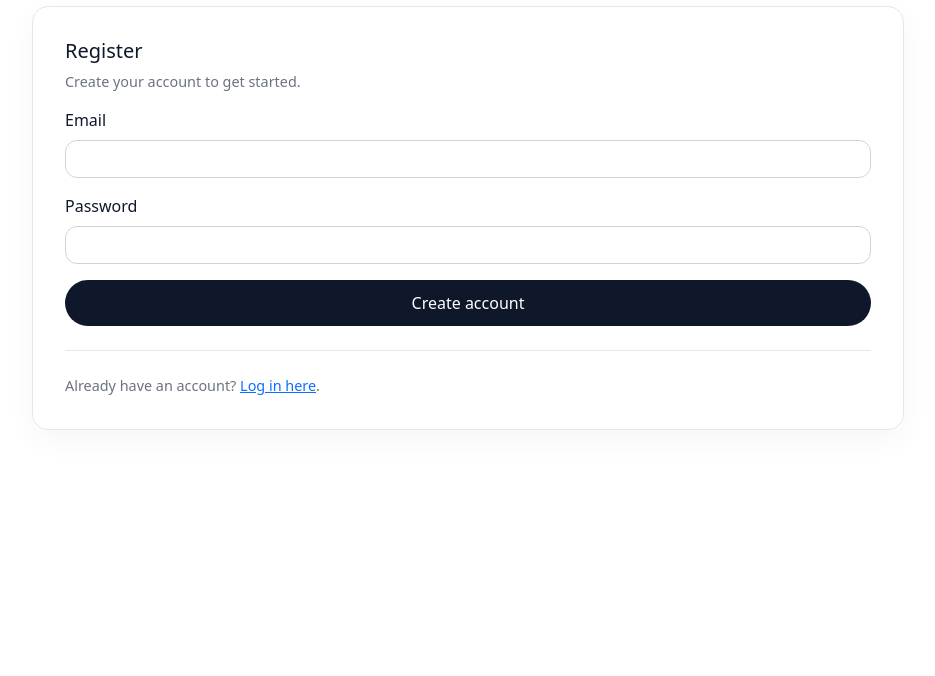
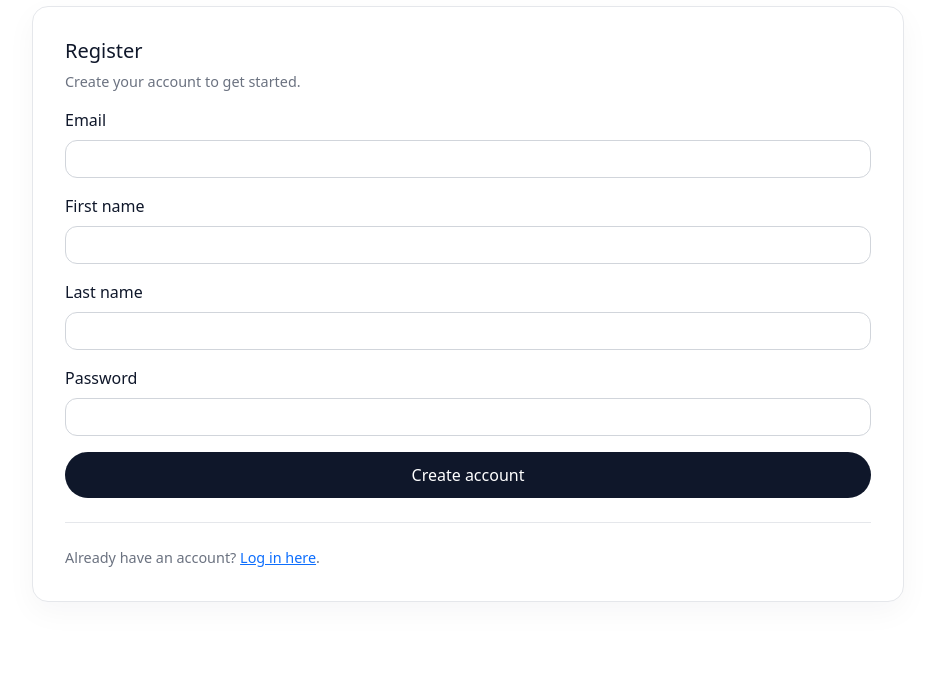
Before and after one commit to classicfoo/commit, a PHP site: page /register.php in a window 1280 px wide. Shown: the part 239-915 px from the top of the page, without its empty margins (172-1107 px from the left). Before the commit the page ends 669 px from the top, so only its background shows below. Run offline with PHP 8.4, Linux system fonts and the light colour scheme.

Commit message:
Require names on registration

```diff
--- a/auth.php
+++ b/auth.php
@@ -8,15 +8,35 @@ if (!is_dir($databaseDir)) {
 
 $databasePath = $databaseDir . '/app.db';
 $db = new SQLite3($databasePath);
-$db->exec('CREATE TABLE IF NOT EXISTS users (id INTEGER PRIMARY KEY AUTOINCREMENT, email TEXT UNIQUE NOT NULL, password_hash TEXT NOT NULL, created_at TEXT NOT NULL)');
+$db->exec('CREATE TABLE IF NOT EXISTS users (id INTEGER PRIMARY KEY AUTOINCREMENT, email TEXT UNIQUE NOT NULL, first_name TEXT NOT NULL, last_name TEXT NOT NULL, password_hash TEXT NOT NULL, created_at TEXT NOT NULL)');
 
-function handle_register(SQLite3 $db, string $email, string $password): array
+$tableInfo = $db->query('PRAGMA table_info(users)');
+$columns = [];
+while ($column = $tableInfo->fetchArray(SQLITE3_ASSOC)) {
+    $columns[] = $column['name'];
+}
+if (!in_array('first_name', $columns, true)) {
+    $db->exec('ALTER TABLE users ADD COLUMN first_name TEXT NOT NULL DEFAULT ""');
+}
+if (!in_array('last_name', $columns, true)) {
+    $db->exec('ALTER TABLE users ADD COLUMN last_name TEXT NOT NULL DEFAULT ""');
+}
+
+function handle_register(SQLite3 $db, string $email, string $firstName, string $lastName, string $password): array
 {
     $errors = [];
     $successMessage = '';
 
     if ($email === '' || !filter_var($email, FILTER_VALIDATE_EMAIL)) {
         $errors[] = 'Please provide a valid email address.';
+    }
+
+    if ($firstName === '') {
+        $errors[] = 'Please provide your first name.';
+    }
+
+    if ($lastName === '') {
+        $errors[] = 'Please provide your last name.';
     }
 
     if (strlen($password) < 8) {
@@ -31,8 +51,10 @@ function handle_register(SQLite3 $db, string $email, string $password): array
             $errors[] = 'An account with that email already exists.';
         } else {
             $hash = password_hash($password, PASSWORD_DEFAULT);
-            $insert = $db->prepare('INSERT INTO users (email, password_hash, created_at) VALUES (:email, :hash, :created_at)');
+            $insert = $db->prepare('INSERT INTO users (email, first_name, last_name, password_hash, created_at) VALUES (:email, :first_name, :last_name, :hash, :created_at)');
             $insert->bindValue(':email', $email, SQLITE3_TEXT);
+            $insert->bindValue(':first_name', $firstName, SQLITE3_TEXT);
+            $insert->bindValue(':last_name', $lastName, SQLITE3_TEXT);
             $insert->bindValue(':hash', $hash, SQLITE3_TEXT);
             $insert->bindValue(':created_at', gmdate('Y-m-d H:i:s'), SQLITE3_TEXT);
             if ($insert->execute()) {
@@ -60,7 +82,7 @@ function handle_login(SQLite3 $db, string $email, string $password): array
     }
 
     if (!$errors) {
-        $statement = $db->prepare('SELECT id, email, password_hash FROM users WHERE email = :email');
+        $statement = $db->prepare('SELECT id, email, first_name, last_name, password_hash FROM users WHERE email = :email');
         $statement->bindValue(':email', $email, SQLITE3_TEXT);
         $result = $statement->execute();
         $user = $result->fetchArray(SQLITE3_ASSOC);
@@ -70,6 +92,8 @@ function handle_login(SQLite3 $db, string $email, string $password): array
             $_SESSION['user'] = [
                 'id' => $user['id'],
                 'email' => $user['email'],
+                'first_name' => $user['first_name'],
+                'last_name' => $user['last_name'],
             ];
             $successMessage = 'Welcome back! You are now signed in.';
         }
--- a/index.php
+++ b/index.php
@@ -20,6 +20,11 @@ $currentUser = current_user();
 $pageTitle = 'Log in';
 $pageHeading = 'Welcome back';
 $pageHint = 'Sign in to continue to your account.';
+
+if ($currentUser) {
+    $pageHeading = 'Welcome, ' . $currentUser['email'];
+    $pageHint = 'You are signed in with your username.';
+}
 
 include __DIR__ . '/auth_header.php';
 ?>
--- a/register.php
+++ b/register.php
@@ -4,13 +4,17 @@ require __DIR__ . '/auth.php';
 $errors = [];
 $successMessage = '';
 $email = '';
+$firstName = '';
+$lastName = '';
 
 $action = $_POST['action'] ?? null;
 
 if ($action === 'register') {
     $email = trim($_POST['email'] ?? '');
+    $firstName = trim($_POST['first_name'] ?? '');
+    $lastName = trim($_POST['last_name'] ?? '');
     $password = $_POST['password'] ?? '';
-    [$errors, $successMessage] = handle_register($db, $email, $password);
+    [$errors, $successMessage] = handle_register($db, $email, $firstName, $lastName, $password);
 } elseif ($action === 'logout') {
     $successMessage = handle_logout();
 }
@@ -63,6 +67,14 @@ include __DIR__ . '/auth_header.php';
         <input class="form-control" type="email" id="register-email" name="email" value="<?php echo htmlspecialchars($email, ENT_QUOTES, 'UTF-8'); ?>" required>
       </div>
       <div>
+        <label class="form-label" for="register-first-name">First name</label>
+        <input class="form-control" type="text" id="register-first-name" name="first_name" value="<?php echo htmlspecialchars($firstName, ENT_QUOTES, 'UTF-8'); ?>" required>
+      </div>
+      <div>
+        <label class="form-label" for="register-last-name">Last name</label>
+        <input class="form-control" type="text" id="register-last-name" name="last_name" value="<?php echo htmlspecialchars($lastName, ENT_QUOTES, 'UTF-8'); ?>" required>
+      </div>
+      <div>
         <label class="form-label" for="register-password">Password</label>
         <input class="form-control" type="password" id="register-password" name="password" minlength="8" required>
       </div>
```
